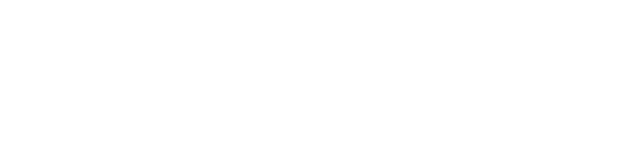
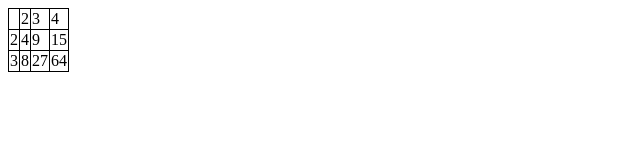
Before and after one commit to iut-ater/tp2_git, a plain HTML site: page index.html in a window 1280 px wide. Shown: the whole page, without its empty margins (0-640 px from the left). Drawn offline with Linux system fonts and the light colour scheme.

Commit message:
ajout table

```diff
--- a/index.html
+++ b/index.html
@@ -1,7 +1,28 @@
 <html>
 <head>
-<title>tp2 git</title>
+	<title>TP sur Git</title>
+	<style>
+		table
+	{
+	    border-collapse: collapse;
+	}
+	td
+	{
+	    border: 1px solid black;
+	}
+	</style>
 </head>
 <body>
+<table>
+<tr>
+<td></td><td>2</td><td>3</td><td>4</td>
+</tr>
+<tr>
+<td>2</td><td>4</td><td>9</td><td>15</td>
+</tr>
+<tr>
+<td>3</td><td>8</td><td>27</td><td>64</td>
+</tr>
+</table>
 </body>
 </html>
```
